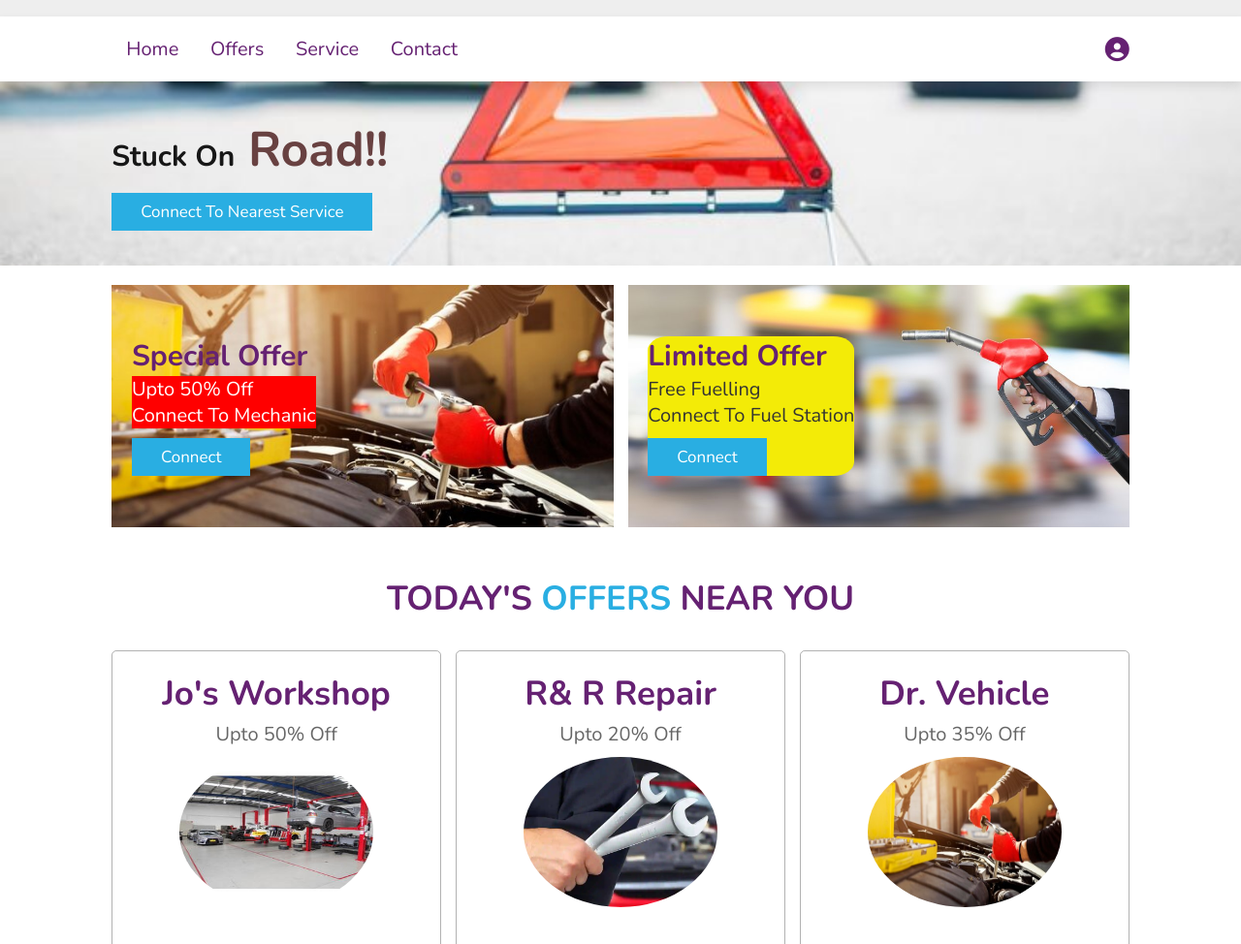
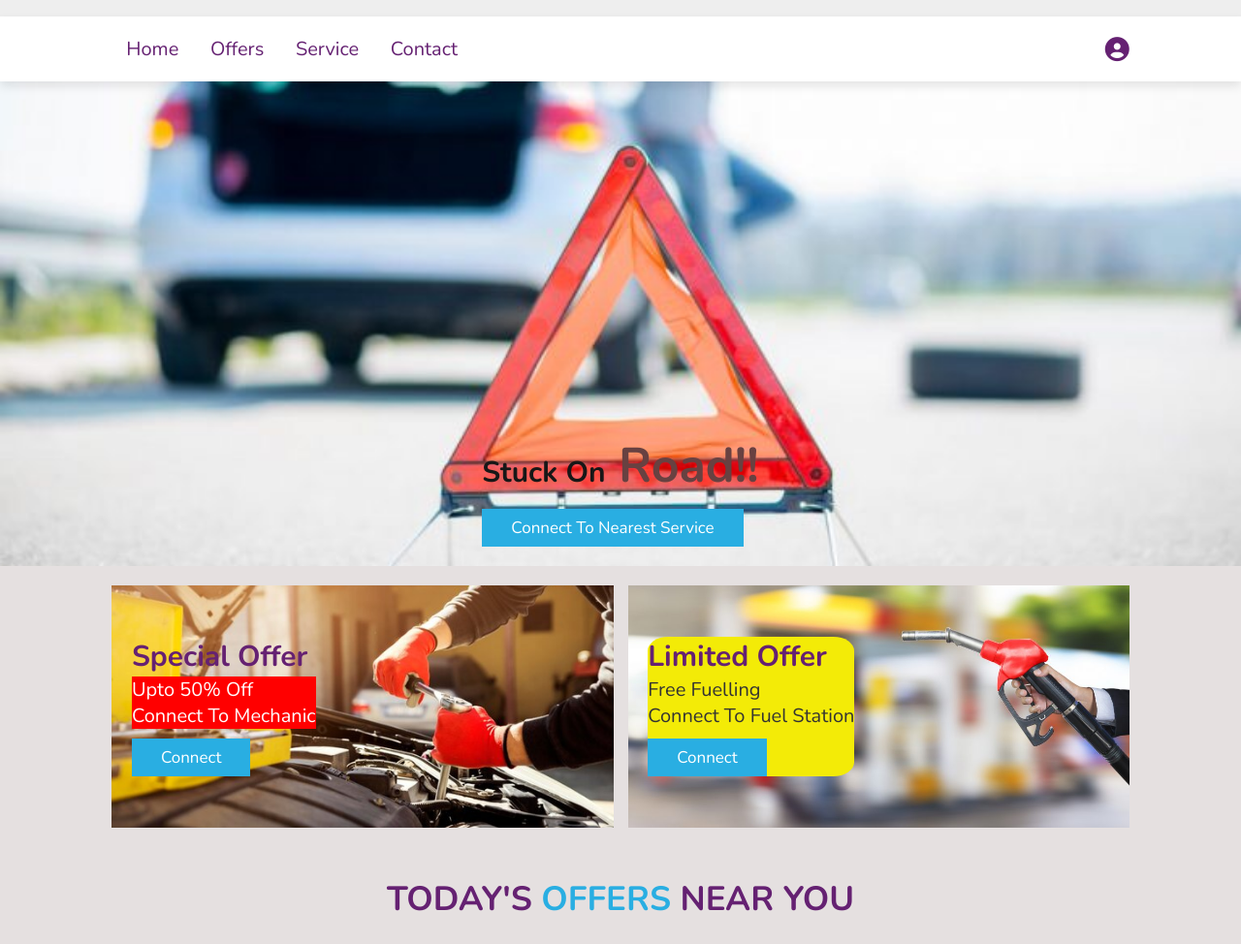
Before and after one commit to harsh007-cmyk/Mecho, a plain HTML site: page index.html in a window 1280 px wide. Shown: the part 73-1047 px from the top of the page at 97% size. Drawn offline with nearby package versions, Linux system fonts and the light colour scheme.

Commit message:
Update style.css

```diff
--- a/style.css
+++ b/style.css
@@ -14,7 +14,10 @@
   text-transform: capitalize;
   transition: all .2s linear;
 }
-
+body{
+  background-color: rgb(229, 224, 224);
+  margin: 0;
+}
 *::selection{
   background:var(--green);
   color:#fff;
@@ -160,13 +163,13 @@ section{
 
 .home{
   display: flex;
-  align-items: center;
+  align-items: flex-end;
   justify-content: center;
   flex-wrap: wrap;
   background: url(image/stop.jpg);
   background-repeat: no-repeat;
   background-size: cover;
-  height: 190px;
+  height: 500px;
   background-position: bottom;
 }
 
@@ -180,9 +183,7 @@ section{
   width:100%;
 }
 
-.home .content{
-  flex:1 1 40rem;
-}
+
 
 .home .content span{
   font-size: 3rem;
@@ -366,13 +367,11 @@ section{
 }
 
 
-
-
-
-
-
-
-
+.box img{
+  border-radius:50%;
+  height: 150px;
+  width: 150px;
+}
 
 
 .contact form{
```
